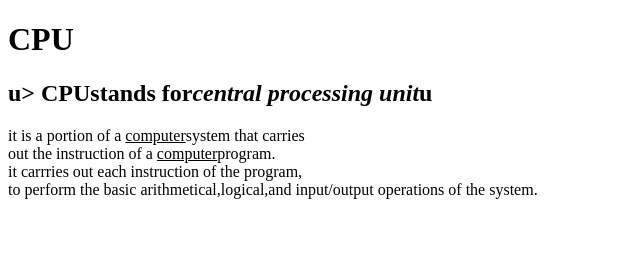
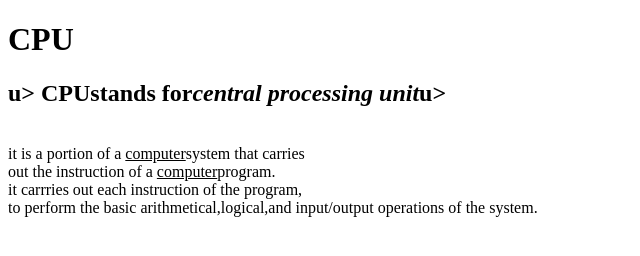
Before and after one commit to iamneo-production/ebdeaabcfadaeccdfffebaeceaec, a website: page public/index.html in a window 1280 px wide. Shown: the whole page, without its empty margins (0-640 px from the left). Drawn offline with Linux system fonts and the light colour scheme.

Commit message:
Backup Commit

```diff
--- a/public/index.html
+++ b/public/index.html
@@ -9,7 +9,7 @@
 </head>
 <body>
 <h1>CPU</h1>
-<h2>u> <b>CPU</b>stands for<i>central processing unit</i></>u</h2>
+<h2>u> <b>CPU</b>stands for<i>central processing unit</i></>u></h2><br>
 it is a portion of a <u>computer</u>system that carries<br>
 out the instruction of a <u>computer</u>program.<br>
 it carrries out each instruction of the program,<br>
```
